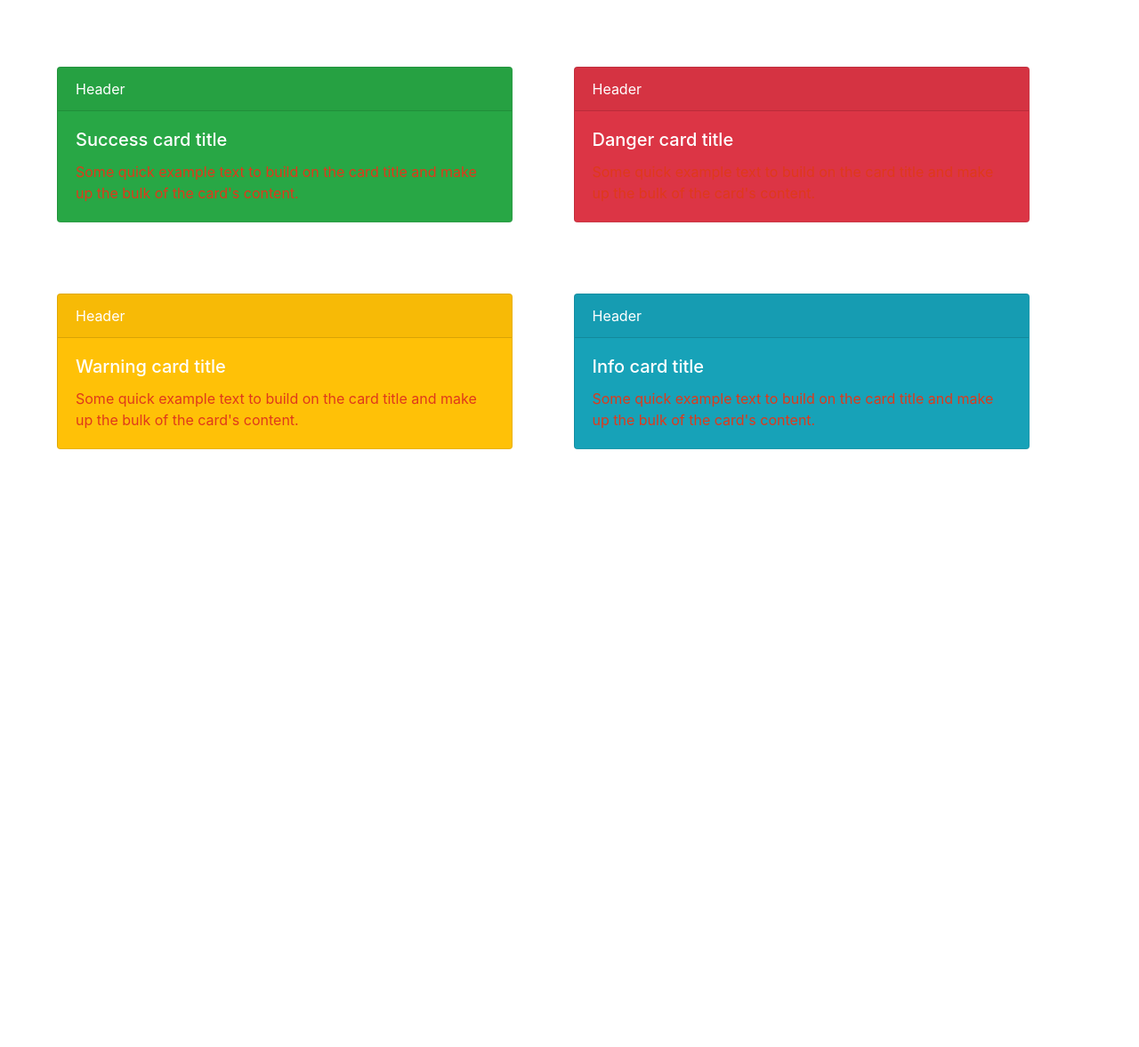
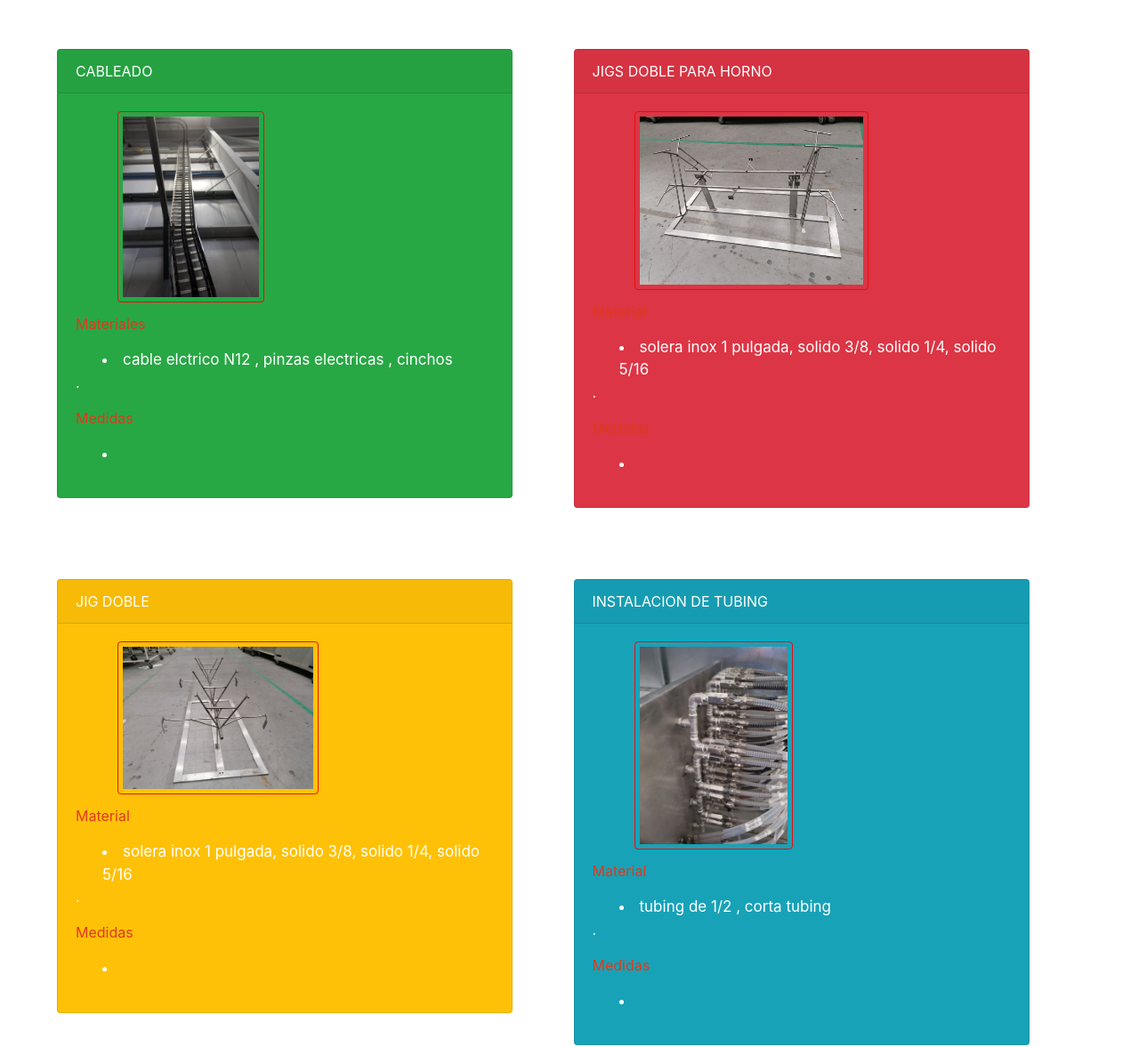
Before and after one commit to abrahamgranados31/IMAO, a plain HTML site: page Trabajos.html in a window 1280 px wide. Shown: the part 660-1837 px from the top of the page at 89% size. Before the commit the page ends 1181 px from the top, so only its background shows below. Drawn offline with nearby package versions, Linux system fonts and the light colour scheme.

Commit message:
Cambios Guardados ya casi teminado las estadias

```diff
--- a/Trabajos.html
+++ b/Trabajos.html
@@ -20,48 +20,51 @@
 </div>
 </nav>
 <div id="uno" class="card text-white bg-primary mb-3" >
-    <div id="linea" class="card-header">JIGS para procesos de pintura </div>
+    <div id="linea" class="card-header">JIGS PARA PROCESOS DE PINTURA </div>
     <div class="card-body" style="height: 50%;"> <img id="imagen1" src="img/git.jpeg" width="40%" >
       <p  class="card-text">Materiales <li>solido 3/8 , solido 1/4, solido 5/16, 10 discos de corte, 10 discos de lija , 4 cardas </li></p>
       <p  class="card-text">Medidas <li> solido 3/8 2pz de 45cm</li></p>
     </div>
   </div>
   <div id="dos" class="card text-white bg-secondary mb-3" >
-    <div id="linea"  class="card-header">Base para pintura </div>
-    <div class="card-body" style="height: 50%;"> <img id="imagen2" src="img/bases de pintura.jpg"   width="64%">
+    <div id="linea"  class="card-header">BASE PARA PINTURA </div>
+    <div class="card-body" style="height: 40%;"> <img id="imagen2" src="img/bases de pintura.jpg"   width="64%">
       <h5 class="card-title"></h5>
       <p class="card-text">Materiales <li>solido 3/8 , solido 1/4, solido 5/16, 10 discos de corte, 10 discos de lija , 4 cardas </li></p>
       <p  class="card-text">Medidas <li> 3 ptr de inox  50cm , ptr de inox de 60cm </li></p>
     </div>
   </div>
   <div id="tres" class="card text-white bg-success mb-3" style="max-width: 40%;">
-    <div class="card-header">Header</div>
-    <div class="card-body">
-      <h5 class="card-title">Success card title</h5>
-      <p class="card-text">Some quick example text to build on the card title and make up the bulk of the card's content.</p>
+    <div id="linea" class="card-header">CABLEADO</div>
+    <div class="card-body" style="height: 40%;"> <img id="imagen3" src="img/cableados.jpg"   width="64%">
+      <h5 class="card-title"></h5>
+      <p class="card-text">Materiales <li>cable elctrico N12 , pinzas electricas , cinchos</li>.</p>
+      <p  class="card-text">Medidas <li> </li></p>
     </div>
   </div>
   <div id="cuatro" class="card text-white bg-danger mb-3" style="max-width: 40%;">
-    <div class="card-header">Header</div>
-    <div class="card-body">
-      <h5 class="card-title">Danger card title</h5>
-      <p class="card-text">Some quick example text to build on the card title and make up the bulk of the card's content.</p>
+    <div id="linea"  class="card-header">JIGS DOBLE PARA HORNO</div>
+    <div class="card-body"style="height: 40%;"> <img id="imagen4" src="img/jig doble.jpg"   width="64%">
+      <h5 class="card-title"></h5>
+      <p class="card-text">Material<li>solera inox 1 pulgada, solido 3/8, solido 1/4, solido 5/16</li>.</p>
+      <p  class="card-text">Medidas <li> </li></p>
     </div>
   </div>
   <div id="cinco" class="card text-white bg-warning mb-3" style="max-width: 40%;">
-    <div class="card-header">Header</div>
-    <div class="card-body">
-      <h5 class="card-title">Warning card title</h5>
-      <p class="card-text">Some quick example text to build on the card title and make up the bulk of the card's content.</p>
+    <div id="linea"  class="card-header">JIG DOBLE</div>
+    <div class="card-body" style="height: 40%;"> <img id="imagen5" src="img/jigs dobles.jpg"   width="64%">
+      <h5 class="card-title">  </h5>
+      <p class="card-text">Material<li>solera inox 1 pulgada, solido 3/8, solido 1/4, solido 5/16</li>.</p>
+      <p  class="card-text">Medidas <li> </li></p>
     </div>
   </div>
   <div id="seis" class="card text-white bg-info mb-3" style="max-width: 40%;">
-    <div class="card-header">Header</div>
-    <div class="card-body">
-      <h5 class="card-title">Info card title</h5>
-      <p class="card-text">Some quick example text to build on the card title and make up the bulk of the card's content.</p>
+    <div class="card-header">INSTALACION DE TUBING</div>
+    <div class="card-body" style="height: 40%;"> <img id="imagen6" src="img/tubi.jpg"   width="64%">
+      <h5 class="card-title">  </h5>
+      <p class="card-text">Material<li>tubing de 1/2 , corta tubing</li>.</p>
+      <p  class="card-text">Medidas <li> </li></p>
     </div>
-  </div>
 
 
 <body>
--- a/css/Trabajos.css
+++ b/css/Trabajos.css
@@ -43,18 +43,13 @@ a {
 
 }
 
-#uno {
+#uno, #dos, #tres, #cuatro, #cinco, #seis {
     background-color: rgb(196, 255, 209);
     width: 40%;
     height: 70%;
 
 }
 
-#dos {
-    background-color: rgb(196, 255, 199);
-    width: 40%;
-    height: 70%;
-}
 
 
 #tres, #cuatro {
@@ -89,10 +84,19 @@ a {
 
 #imagen2 {
     margin-left: 10%;
+    height: 30%;
+    width: 40%;
+    border: 1px solid #e70f0f;
+    border-radius: 4px;
+    padding: 5px;
 }
 #imagen1 {
     margin-left: 25%;
     height: 60%;
+    width: 45%;
+    border: 1px solid #e70f0f;
+    border-radius: 4px;
+    padding: 5px;
 }
 
 #linea {
@@ -100,3 +104,38 @@ a {
 
 
 }
+#imagen3 {
+    margin-left: 10%;
+    height: 30%;
+    width: 35%;
+    border: 1px solid #e70f0f;
+    border-radius: 4px;
+    padding: 5px;
+}
+
+#imagen4 {
+    margin-left: 10%;
+    height: 30%;
+    width: 56%;
+    border: 1px solid #e70f0f;
+    border-radius: 4px;
+    padding: 5px;
+}
+
+#imagen5 {
+    margin-left: 10%;
+    height: 30%;
+    width: 48%;
+    border: 1px solid #e70f0f;
+    border-radius: 4px;
+    padding: 5px;
+}
+
+#imagen6 {
+    margin-left: 10%;
+    height: 30%;
+    width: 38%;
+    border: 1px solid #e70f0f;
+    border-radius: 4px;
+    padding: 5px;
+}
--- a/css/inicio.css
+++ b/css/inicio.css
@@ -13,7 +13,7 @@ nav
     margin-right: 20px;
 }
 div {
-    background-color:white;
+
     position: absolute;
     top: 65px;
     left: 250px;
```
Also changed, not shown: img/cableados.jpg (added), img/jig doble.jpg (added), img/jigs dobles.jpg (added), img/tubi.jpg (added).
